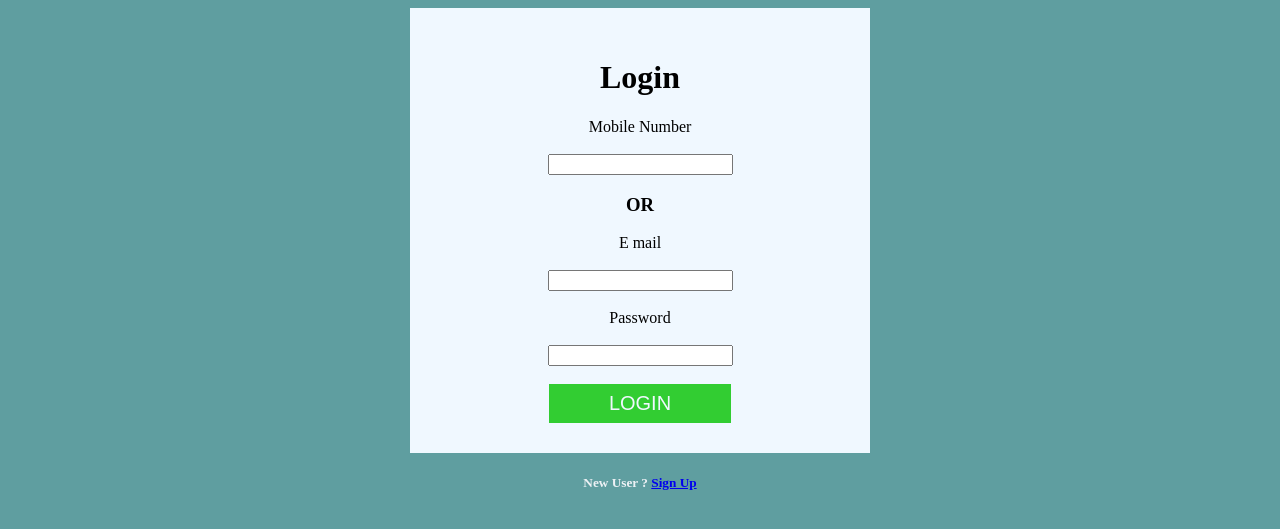
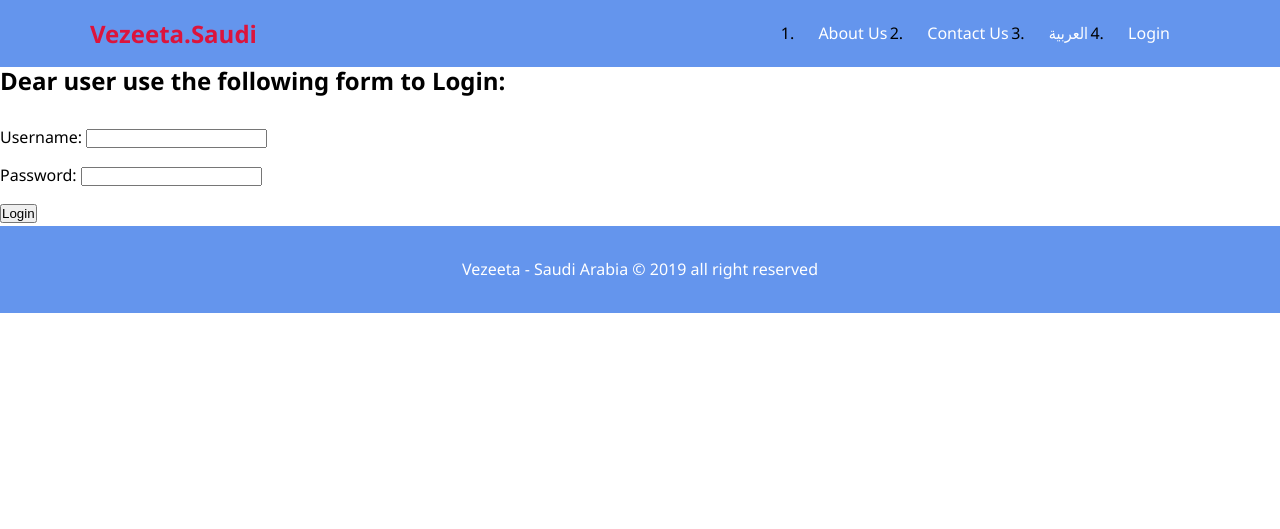
Before and after one commit to GhadeerAlenazi/final_project, a Django app: page /login/ in a window 1280 px wide. Shown: the top 529 px of the page. Run offline with Django 3.2, Linux system fonts and the light colour scheme; some libraries are stand-ins or nearby versions.

Commit message:
create forms

```diff
--- a/Final_App/admin.py
+++ b/Final_App/admin.py
@@ -1,7 +1,7 @@
 from django.contrib import admin
-from .models import users, doctors
+from .models import Profile, doctors
 
 # Register your models here.
 
-admin.site.register(users)
+admin.site.register(Profile)
 admin.site.register(doctors)
--- a/Final_App/forms.py
+++ b/Final_App/forms.py
@@ -0,0 +1,16 @@
+from django import forms
+from .models import Profile, doctors
+
+class signup_form(forms.ModelForm):
+    picture = forms.ImageField(required = False)
+    password = forms.CharField(widget = forms.PasswordInput)
+    email = forms.CharField(widget = forms.EmailInput)
+
+    class Meta:
+        model = Profile
+        fields = ['picture', 'Username', 'First name', 'Last name', 'phone','email' ,'password']
+
+class LoginForm(forms.Form):
+
+    username = forms.CharField(max_length = 100)
+    password = forms.CharField(widget = forms.PasswordInput)
--- a/Final_App/views.py
+++ b/Final_App/views.py
@@ -1,9 +1,10 @@
-from django.shortcuts import render
+from django.shortcuts import render, reverse
 from django.http import HttpResponse
-# from .forms import
+from .forms import signup_form, LoginForm
 from django.http import HttpResponseRedirect
 from django.contrib import messages
-# from .models import
+from .models import Profile, doctors
+from django.contrib.auth import authenticate, login, logout
 
 def home_english(request):
     return render(request, 'home_English.html')
@@ -21,13 +22,53 @@ def home_arabic(request):
     return render(request, 'homeArabic.html')
 
 def login_user(request):
-    return render(request, 'login.html')
+    form = LoginForm()
+
+    if request.method == 'POST':
+        form = LoginForm(request.POST)
+        if form.is_valid():
+            username = form.cleaned_data['username']
+            password = form.cleaned_data['password']
+
+            user = authenticate(username =username, password = password)
+            if user:
+                if user.is_active:
+                    login(request, user)
+                    return HttpResponseRedirect(reverse('home_english'))
+
+                else:
+                    messages.error(request, 'user in not active')
+            else:
+                messages.error(request, 'invalid username or password')
+    data = {
+        "form_login": form
+    }
+    return render(request, 'login.html', data)
 
 def search(request):
     return render(request, 'search.html')
 
+def thanks(request):
+
+    messages.success(request, 'Thank you for Registration')
+
+    return render(request, 'thanks.html')
+
 def signup(request):
-    return render(request, 'signup.html')
+    form = signup_form()
+    if request.method == 'POST':
+        form = signup_form(request.POST)
+        if form.is_valid():
+            item = form.save(commit=False)
+            if 'picture' in request.FILES:
+                item.picture = request.FILES['picture']
+            item.save()
+            return HttpResponseRedirect('/thanks/')
+
+    data = {
+        'form_signup': form
+    }
+    return render(request, 'signup.html', data)
 
 def Uprofile(request):
     return render(request, 'userprofile.html')
--- a/Final_project/urls.py
+++ b/Final_project/urls.py
@@ -21,7 +21,6 @@ urlpatterns = [
     path('admin/', admin.site.urls),
     path('home/', views.home_english, name='home_english'),
     path('about/', views.about, name='about'),
-
     path('home_arabic/', views.home_arabic, name ='home_arabic'),
     path('contactus/', views.contactus, name ='contact'),
     path('login/', views.login_user, name ='login'),
@@ -29,4 +28,5 @@ urlpatterns = [
     path('signup/', views.signup, name ='signup'),
     path('doctorprofile/', views.Dprofile, name ='doctor'),
     path('userprofile/', views.Uprofile, name ='user'),
+    path('thanks/', views.thanks, name = 'thanks')
 ]
--- a/template/login.html
+++ b/template/login.html
@@ -1,81 +1,24 @@
-<!DOCTYPE html>
-<html lang="en">
-<head>
-    <meta charset="UTF-8">
-    <meta name="viewport" content="width=device-width, initial-scale=1.0">
-    <meta http-equiv="X-UA-Compatible" content="ie=edge">
-    <script src="https://kit.fontawesome.com/8ee29b00f3.js"></script>
-    <link rel="stylesheet" href="style.css">
-    <title>Login</title>
-</head>
-<body>
-            <style>
-                #body{
-                    background-color:cadetblue;
-                    margin-top: 1.5;
-                    margin-bottom: 1.5;
-                    margin-right: 5;
-                    margin-left: 5;
-                }
-                h5{
-                    color: rgb(237, 241, 245);
-                    font: bold;
-                    text-align: center;
+{% extends 'base.html'%}
+{% block title %}
+THANK YOU
+{% endblock %}
+   {% block body %}
 
-                }
-                h1,h2{
-                    text-align: center;
-                    color: black;
+  <div class="container">
+      <h2>Dear user use the following form to Login:</h2>
+      {%if messages%}
+      <div class="msgs">
+          {% for i in messages %}
+          <p>{{i}}</p>
+          {% endfor%}
+      </div>
+      {% endif %}
+      <form action="" method="POST" enctype="multipart/form-data">
 
-                }
-                div{
-                    background-color: aliceblue;
-                    text-align:center;
-                    width: 400px;
-                    margin: 0 auto;
-                    padding: 30px;
-                }
-                button{
-                    background: limegreen;
-                    border:none;
-                    font-size: 20px;
-                    color: aliceblue;
-                    padding: 8px 60px ;
-                }
-                button:hover{
-                    color: aliceblue;
-                    background-color: chartreuse;
+        {% csrf_token%}
+        {{form_login.as_p}}
+        <input type="submit" value="Login" class="btn">
+    </form>
+  </div>
 
-                }
-            </style>
-
-
-            <body id="body">
-
-
-                <div>
-                    <h1>Login</h1>
-
-                    <label for="mobial">Mobile Number </label>
-                    <br><br>
-                    <input type="text" name="mobial" id="">
-
-                    <h3>OR</h3>
-
-                    <label for="email">E mail</label>
-                    <br><br>
-                    <input type="text" name="email" id="">
-                    <br><br>
-                    <label for="password">Password  </label>
-                    <br><br>
-                    <input type="password" name="password" id="">
-                    <br><br>
-
-                    <button>LOGIN</button>
-                </div>
-                <h5>New User ?  <a href="signup.html">Sign Up</a> </h5>
-
-            </body>
-        </html>
-</body>
-</html>
+    {% endblock %}
```
Also changed, not shown: Final_App/models.py (+5 -7 lines), template/signup.html (+14 -81 lines), template/thanks.html (added, +13 -0 lines), db.sqlite3, users/d.1.png (added), users/images.png (added), users/images_nKSsgQJ.png (added).
